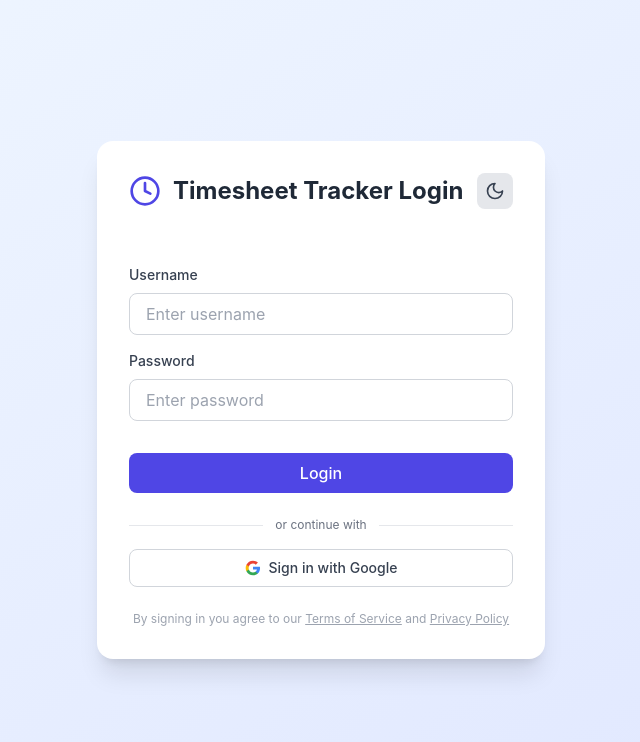
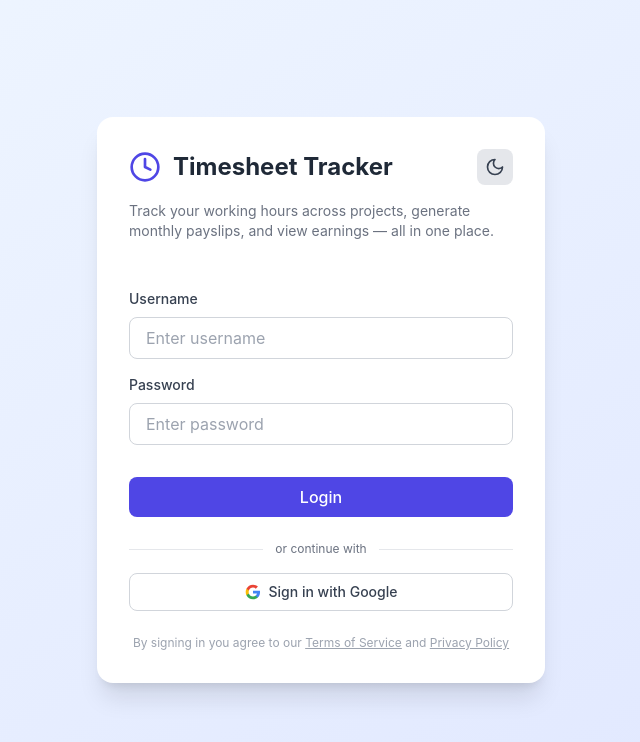
Before and after one commit to aravindc/timesheet-tracker, a React (Vite) app in the folder frontend/: page / in a window 1280 px wide. Shown: the top 742 px of the page, without its empty margins (319-959 px from the left). Built offline with nearby package versions, Linux system fonts and the light colour scheme.

Commit message:
Small fix to UI with description of the app

```diff
--- a/frontend/src/App.tsx
+++ b/frontend/src/App.tsx
@@ -1374,11 +1374,11 @@ export default function TimesheetTracker() {
         <div className={`w-full max-w-md rounded-2xl shadow-xl p-8 transition-colors ${
           darkMode ? 'bg-gray-800' : 'bg-white'
         }`}>
-          <div className="flex items-center justify-between mb-8">
+          <div className="flex items-center justify-between mb-4">
             <div className="flex items-center gap-3">
               <Clock className={`w-8 h-8 ${darkMode ? 'text-indigo-400' : 'text-indigo-600'}`} />
               <h1 className={`text-2xl font-bold ${darkMode ? 'text-white' : 'text-gray-800'}`}>
-                Timesheet Tracker Login
+                Timesheet Tracker
               </h1>
             </div>
             <button
@@ -1392,6 +1392,10 @@ export default function TimesheetTracker() {
               {darkMode ? <Sun className="w-5 h-5" /> : <Moon className="w-5 h-5" />}
             </button>
           </div>
+
+          <p className={`text-sm mb-6 ${darkMode ? 'text-gray-400' : 'text-gray-500'}`}>
+            Track your working hours across projects, generate monthly payslips, and view earnings — all in one place.
+          </p>
 
           <div className="mb-6">
             <div className="flex gap-2 mb-6">
```
